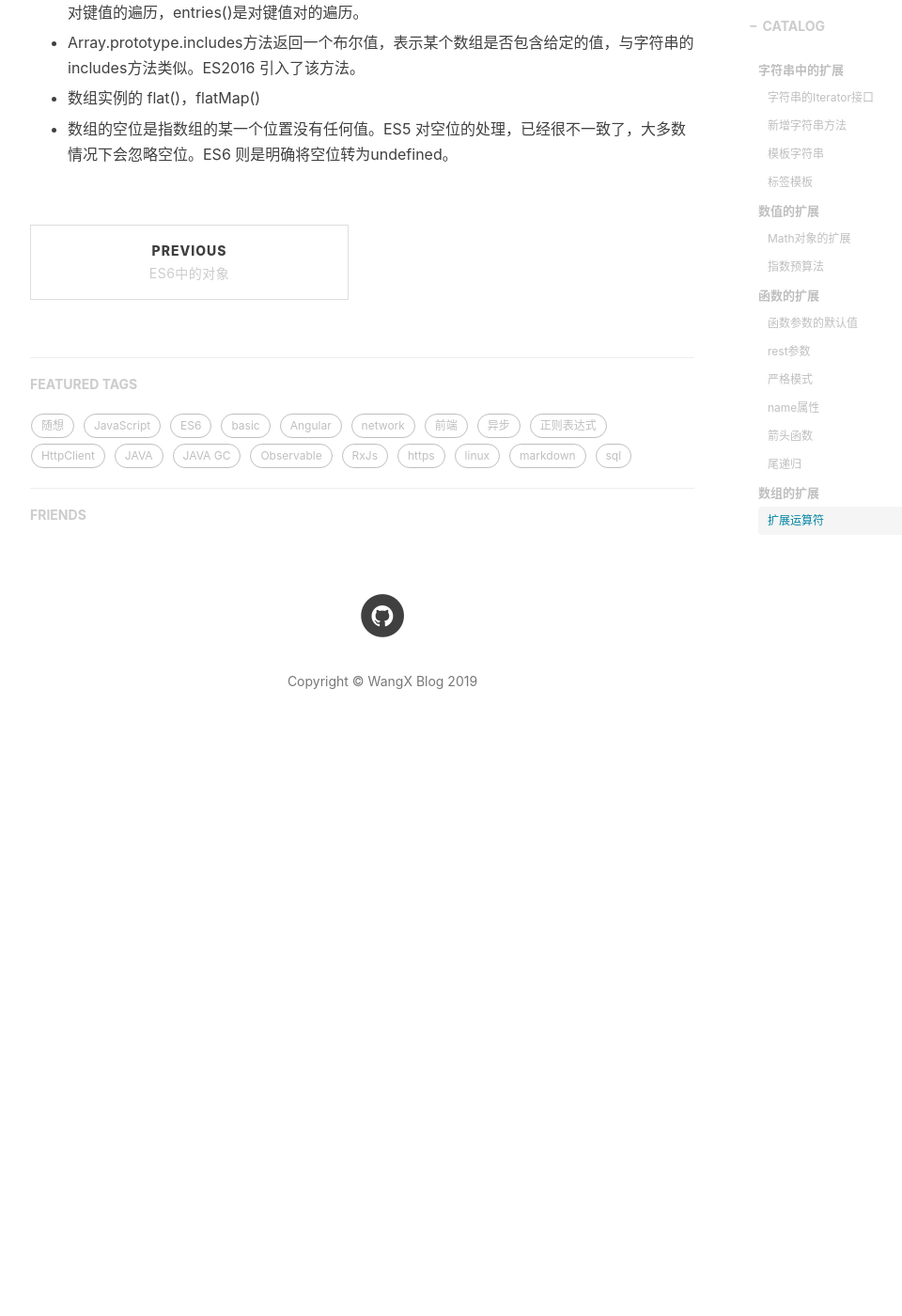
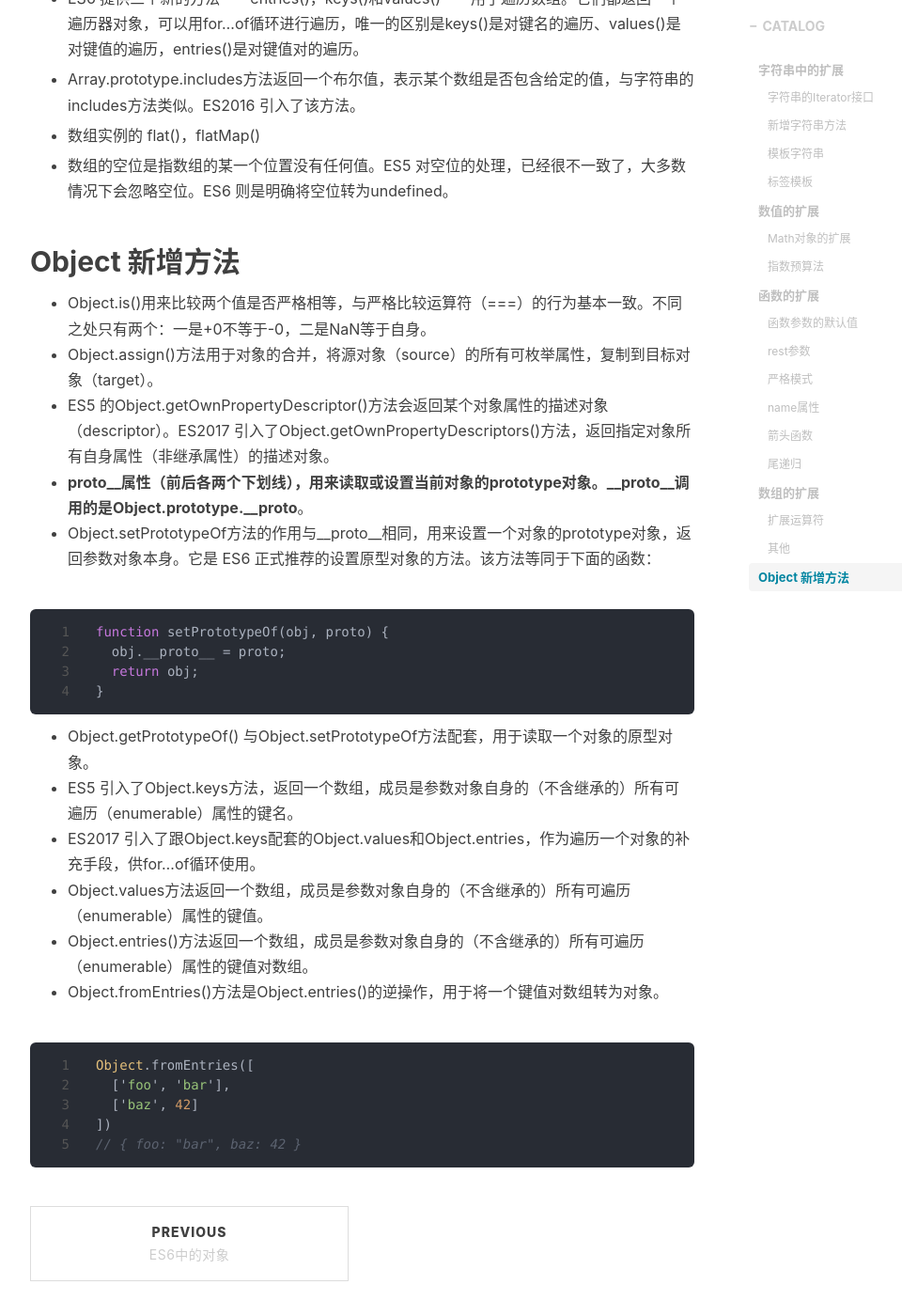
Before and after one commit to fatty-wang/fatty-wang.github.io, a Jekyll site: the page built from _posts/2019-02-14-ES6-extend.md, in a window 1280 px wide and 1400 px high, scrolled down 8418 px. Shown: the whole window at 94% size, without its empty margins (233-1193 px from the left). Built offline with Jekyll 4.4.1, drawn with Linux system fonts in a browser that asks for light colours; nearby versions of some CDN libraries; comment, search, counter and statistics services are not loaded; before the commit the page ends 9247 px from its top, so only the background shows below that.

Commit message:
es6 extend

````diff
--- a/_posts/2019-02-14-ES6-extend.md
+++ b/_posts/2019-02-14-ES6-extend.md
@@ -260,6 +260,7 @@ arr1.concat(arr2, arr3);
 5. 任何定义了遍历器（Iterator）接口的对象，都可以用扩展运算符转为真正的数组。
 6. 扩展运算符内部调用的是数据结构的 Iterator 接口，因此只要具有 Iterator 接口的对象，都可以使用扩展运算符。Map 和 Set 结构，Generator 函数
 
+#### 其他
 * Array.from方法用于将两类对象转为真正的数组：类似数组的对象（array-like object）和可遍历（iterable）的对象（包括 ES6 新增的数据结构 Set 和 Map）。
 
 * Array.of方法用于将一组值，转换为数组。Array.of基本上可以用来替代Array()或new Array()，并且不存在由于参数不同而导致的重载。它的行为非常统一。
@@ -290,3 +291,31 @@ arr1.concat(arr2, arr3);
 * 数组实例的 flat()，flatMap()
 
 * 数组的空位是指数组的某一个位置没有任何值。ES5 对空位的处理，已经很不一致了，大多数情况下会忽略空位。ES6 则是明确将空位转为undefined。
+
+## Object 新增方法
+* Object.is()用来比较两个值是否严格相等，与严格比较运算符（===）的行为基本一致。不同之处只有两个：一是+0不等于-0，二是NaN等于自身。
+* Object.assign()方法用于对象的合并，将源对象（source）的所有可枚举属性，复制到目标对象（target）。
+* ES5 的Object.getOwnPropertyDescriptor()方法会返回某个对象属性的描述对象（descriptor）。ES2017 引入了Object.getOwnPropertyDescriptors()方法，返回指定对象所有自身属性（非继承属性）的描述对象。
+* __proto__属性（前后各两个下划线），用来读取或设置当前对象的prototype对象。__proto__调用的是Object.prototype.__proto__。
+* Object.setPrototypeOf方法的作用与__proto__相同，用来设置一个对象的prototype对象，返回参数对象本身。它是 ES6 正式推荐的设置原型对象的方法。该方法等同于下面的函数：
+
+```javascript
+function setPrototypeOf(obj, proto) {
+  obj.__proto__ = proto;
+  return obj;
+}
+```
+* Object.getPrototypeOf() 与Object.setPrototypeOf方法配套，用于读取一个对象的原型对象。
+* ES5 引入了Object.keys方法，返回一个数组，成员是参数对象自身的（不含继承的）所有可遍历（enumerable）属性的键名。
+* ES2017 引入了跟Object.keys配套的Object.values和Object.entries，作为遍历一个对象的补充手段，供for...of循环使用。
+* Object.values方法返回一个数组，成员是参数对象自身的（不含继承的）所有可遍历（enumerable）属性的键值。
+* Object.entries()方法返回一个数组，成员是参数对象自身的（不含继承的）所有可遍历（enumerable）属性的键值对数组。
+* Object.fromEntries()方法是Object.entries()的逆操作，用于将一个键值对数组转为对象。
+
+```javascript
+Object.fromEntries([
+  ['foo', 'bar'],
+  ['baz', 42]
+])
+// { foo: "bar", baz: 42 }
+```
````
